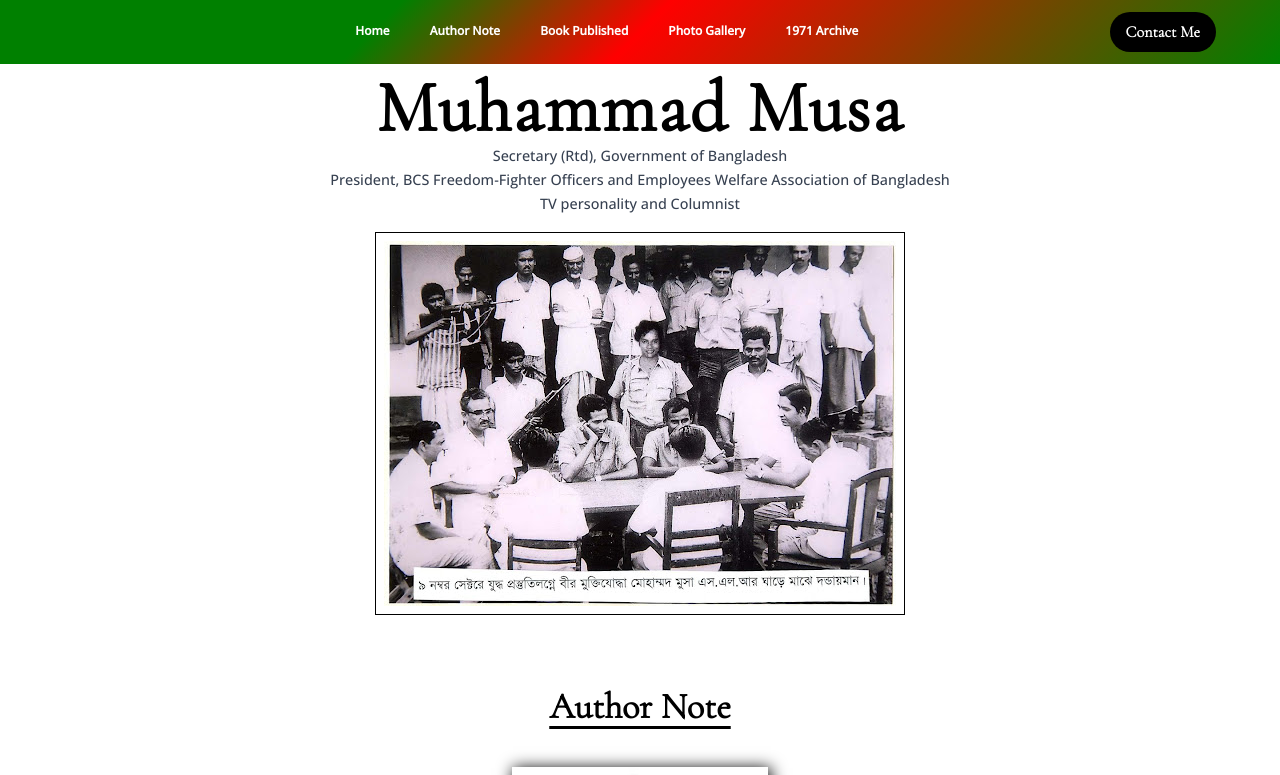
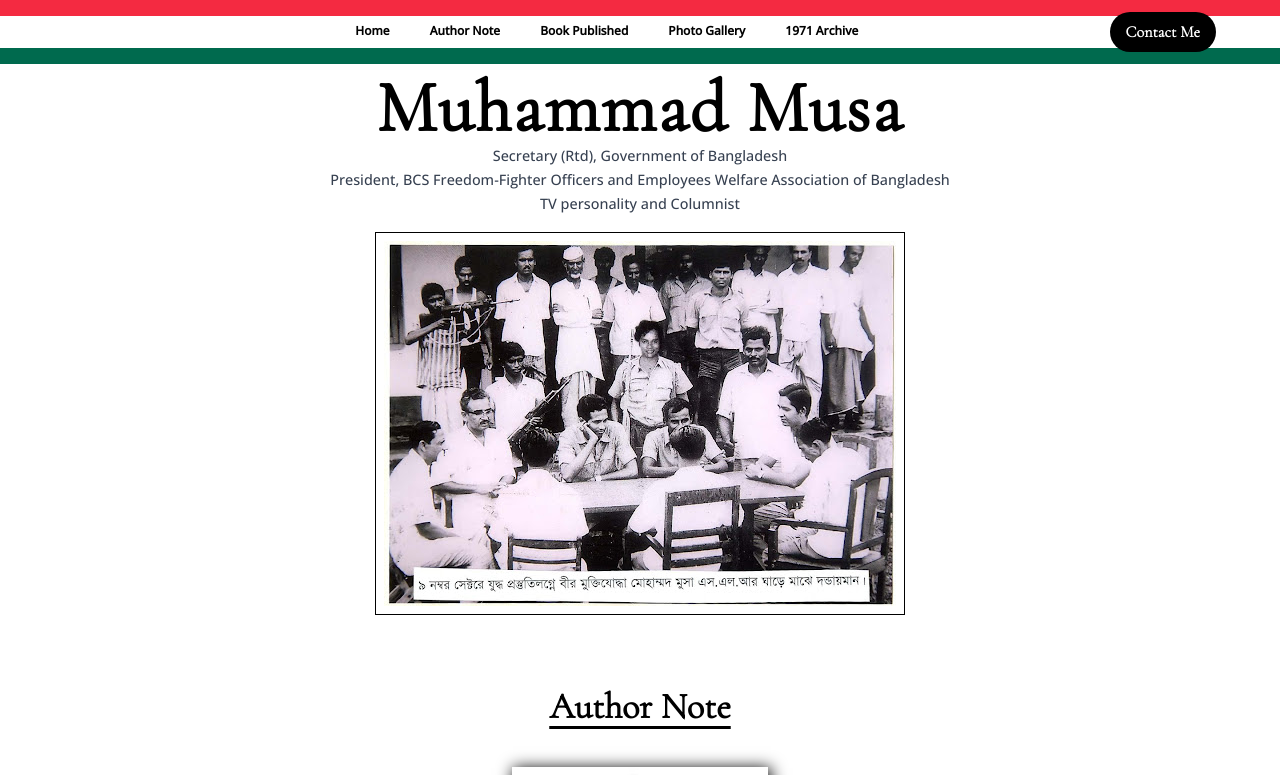
Before and after one commit to SheikhArman100/ahnaf_portfolio, a React (Vite) app: page / in a window 1280 px wide. Shown: the top 775 px of the page. Built offline with nearby package versions, Linux system fonts and the light colour scheme.

Commit message:
navbar updated

```diff
--- a/src/Components/Navbar.jsx
+++ b/src/Components/Navbar.jsx
@@ -17,36 +17,30 @@ function Navbar() {
 
   return (
     <>
-      <div
-        style={{
-          backgroundImage:
-            "linear-gradient(315deg, green 0% , red 50%, green 70%)",
-        }}
-        className="fixed z-20 flex h-[4rem] w-full items-center  justify-between px-10 transition-[all_0.5s_ease] md:relative md:justify-end md:px-4"
-      >
+      <div className="fixed z-20 flex h-[4rem] w-full items-center justify-between border-b-[1rem] border-t-[1rem]  border-b-[#006a4e]	border-t-[#f42a41] bg-bgColor px-10 transition-[all_0.5s_ease] md:relative md:justify-end md:px-4">
         <div className="flex flex-[1_1_auto]  items-center justify-center  md:hidden ">
-          <ul className=" ml-[4rem] flex cursor-pointer  items-center   gap-x-10 font-secondText  text-xs font-semibold text-bgColor transition-[all_0.5s_ease] ">
-            <li className="border-b-2 border-transparent py-2 hover:border-bgColor">
+          <ul className=" ml-[4rem] flex cursor-pointer  items-center   gap-x-10 font-secondText  text-xs font-semibold text-accentColor transition-[all_0.5s_ease] ">
+            <li className="border-b-2 border-transparent py-2 hover:border-accentColor">
               <Link to="home" smooth duration={500}>
                 Home
               </Link>
             </li>
-            <li className="border-b-2 border-transparent py-2 hover:border-bgColor">
+            <li className="border-b-2 border-transparent py-2 hover:border-accentColor">
               <Link to="about" smooth duration={500}>
                 Author Note
               </Link>
             </li>
-            <li className="border-b-2 border-transparent py-2 hover:border-bgColor">
+            <li className="border-b-2 border-transparent py-2 hover:border-accentColor">
               <Link to="book" smooth duration={500}>
                 Book Published
               </Link>
             </li>
-            <li className="border-b-2 border-transparent py-2 hover:border-bgColor">
+            <li className="border-b-2 border-transparent py-2 hover:border-accentColor">
               <Link to="gallery" smooth duration={500}>
                 Photo Gallery
               </Link>
             </li>
-            <li className="border-b-2 border-transparent py-2 hover:border-bgColor">
+            <li className="border-b-2 border-transparent py-2 hover:border-accentColor">
               <Link to="archive" smooth duration={500}>
                 1971 Archive
               </Link>
@@ -69,20 +63,17 @@ function Navbar() {
         >
           <AiOutlineMenu
             size={32}
-            className=" text-bgColor transition-[all_0.8s_ease]"
+            className=" text-accentColor transition-[all_0.8s_ease]"
           />
         </button>
       </div>
       {active ? (
         <div
-          style={{
-            backgroundImage: "linear-gradient(315deg, green , red , green )",
-          }}
-          className=" absolute z-30 hidden     w-screen py-2  md:flex md:flex-col md:items-center
-        md:gap-y-2"
+          className=" absolute z-30 hidden     w-screen border-b-[1rem]  border-t-[1rem] border-b-[#006a4e] border-t-[#f42a41]
+        bg-bgColor py-2 md:flex  md:flex-col	md:items-center md:gap-y-2"
         >
-          <ul className="flex  cursor-pointer flex-col  items-center justify-center  font-secondText  text-xl font-semibold text-bgColor transition-[all_0.5s_ease] ">
-            <li className="mr-4 mt-2 flex w-screen items-center justify-end">
+          <ul className="flex  cursor-pointer flex-col  items-center justify-center  font-secondText  text-xl font-semibold text-accentColor transition-[all_0.5s_ease] ">
+            <li className="mr-6 mt-2 flex w-screen items-center justify-end">
               <button
                 type="button"
                 onClick={() => setactive(false)}
@@ -90,31 +81,31 @@ function Navbar() {
               >
                 <AiOutlineClose
                   size={32}
-                  className=" text-bgColor transition-[all_0.8s_ease]"
+                  className=" text-accentColor transition-[all_0.8s_ease]"
                 />
               </button>
             </li>
-            <li className="flex items-center justify-center border-b-2 border-transparent py-2 hover:border-bgColor">
+            <li className="flex items-center justify-center border-b-2 border-transparent py-2 hover:border-accentColor">
               <Link to="home" smooth duration={500}>
                 Home
               </Link>
             </li>
-            <li className="border-b-2 border-transparent py-2 hover:border-bgColor">
+            <li className="border-b-2 border-transparent py-2 hover:border-accentColor">
               <Link to="about" smooth duration={500}>
                 Author Note
               </Link>
             </li>
-            <li className="border-b-2 border-transparent py-2 hover:border-bgColor">
+            <li className="border-b-2 border-transparent py-2 hover:border-accentColor">
               <Link to="book" smooth duration={500}>
                 Book Published
               </Link>
             </li>
-            <li className="border-b-2 border-transparent py-2 hover:border-bgColor">
+            <li className="border-b-2 border-transparent py-2 hover:border-accentColor">
               <Link to="gallery" smooth duration={500}>
                 Photo Gallery
               </Link>
             </li>
-            <li className="border-b-2 border-transparent py-2 hover:border-bgColor">
+            <li className="border-b-2 border-transparent py-2 hover:border-accentColor">
               <Link to="archive" smooth duration={500}>
                 1971 Archive
               </Link>
```
